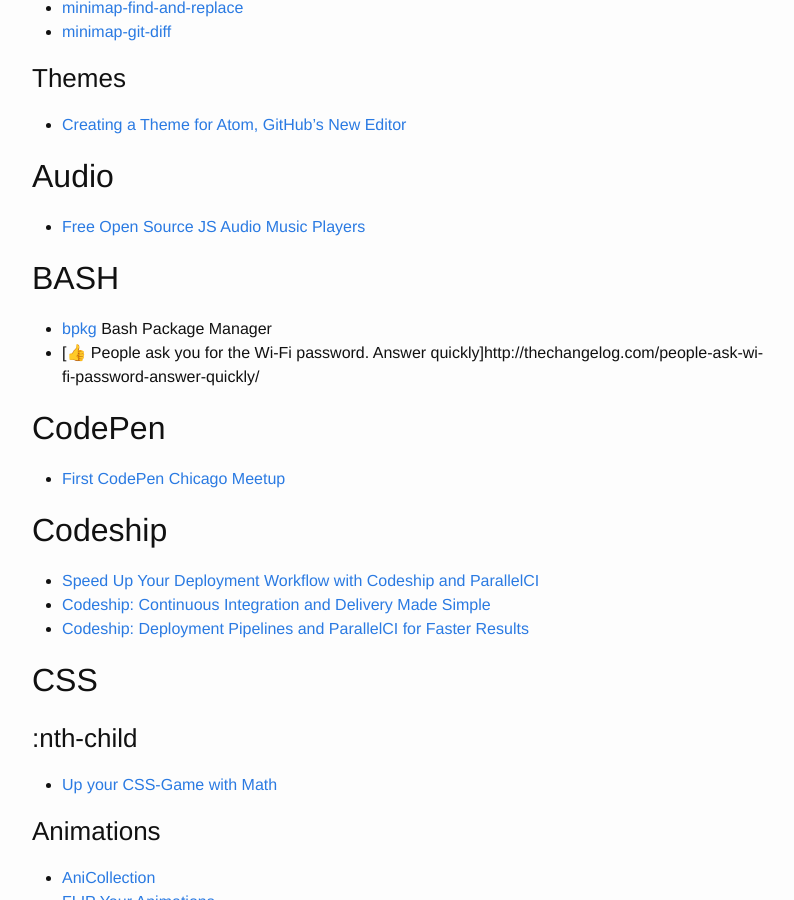
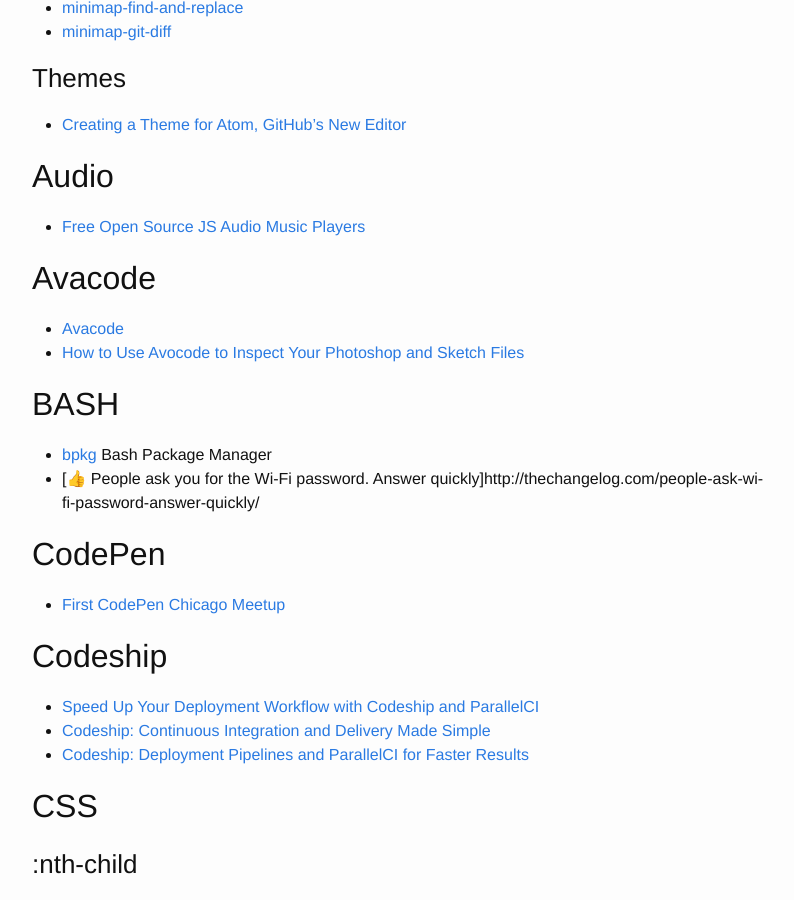
Before and after one commit to brownerd/brownerd.github.io, a Jekyll site: the page built from _posts/2015-01-01-reading-list-2015.md, in a window 1280 px wide and 900 px high, scrolled down 2379 px. Shown: the whole window, without its empty margins (238-1032 px from the left). Built offline with Jekyll 4.4.1, drawn with Linux system fonts in a browser that asks for light colours; emoji names are drawn with the system emoji font.

Commit message:
electron and avacode

```diff
--- a/_posts/2015-01-01-reading-list-2015.md
+++ b/_posts/2015-01-01-reading-list-2015.md
@@ -137,6 +137,11 @@ Here are the agencies, people and sites that I was most influenced by in 2015
 
 
 
+## Avacode
+- [Avacode](http://avocode.com/)
+- [How to Use Avocode to Inspect Your Photoshop and Sketch Files](https://webdesign.tutsplus.com/tutorials/cms-23440)
+
+
 
 ## BASH
 - [bpkg](http://www.bpkg.io/) Bash Package Manager
```
Also changed, not shown: other parts of _posts/2015-01-01-reading-list-2015.md (+9 -0 lines).
